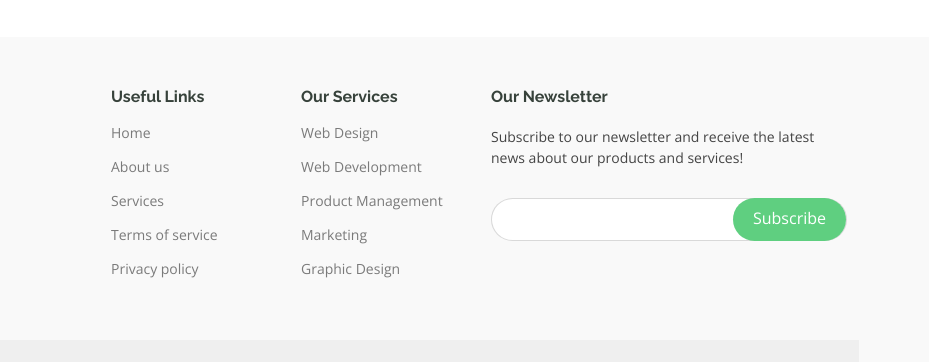
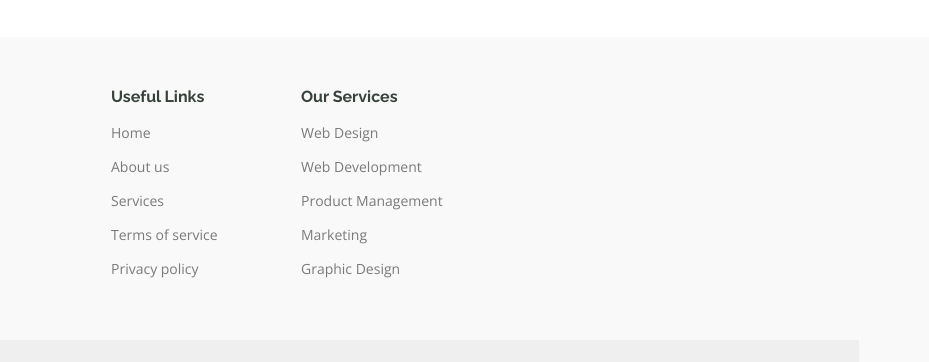
Before and after one commit to anunezconsultor/mentor, a plain HTML site: page contact.html in a window 1280 px wide. Shown: the part 804-1166 px from the top of the page, 351-1280 px from the left. Drawn offline with nearby package versions, Linux system fonts and the light colour scheme.

Commit message:
fuera nwlett

```diff
--- a/contact.html
+++ b/contact.html
@@ -183,18 +183,6 @@
             <li><a href="#">Graphic Design</a></li>
           </ul>
         </div>
-
-        <div class="col-lg-4 col-md-12 footer-newsletter">
-          <h4>Our Newsletter</h4>
-          <p>Subscribe to our newsletter and receive the latest news about our products and services!</p>
-          <form action="forms/newsletter.php" method="post" class="php-email-form">
-            <div class="newsletter-form"><input type="email" name="email"><input type="submit" value="Subscribe"></div>
-            <div class="loading">Loading</div>
-            <div class="error-message"></div>
-            <div class="sent-message">Your subscription request has been sent. Thank you!</div>
-          </form>
-        </div>
-
       </div>
     </div>
 
```
Also changed, not shown: course-details-1.html (+0 -12 lines), course-details-2.html (+0 -12 lines), course-details-3.html (+0 -12 lines), course-details-4.html (+0 -12 lines), courses.html (+0 -12 lines).
